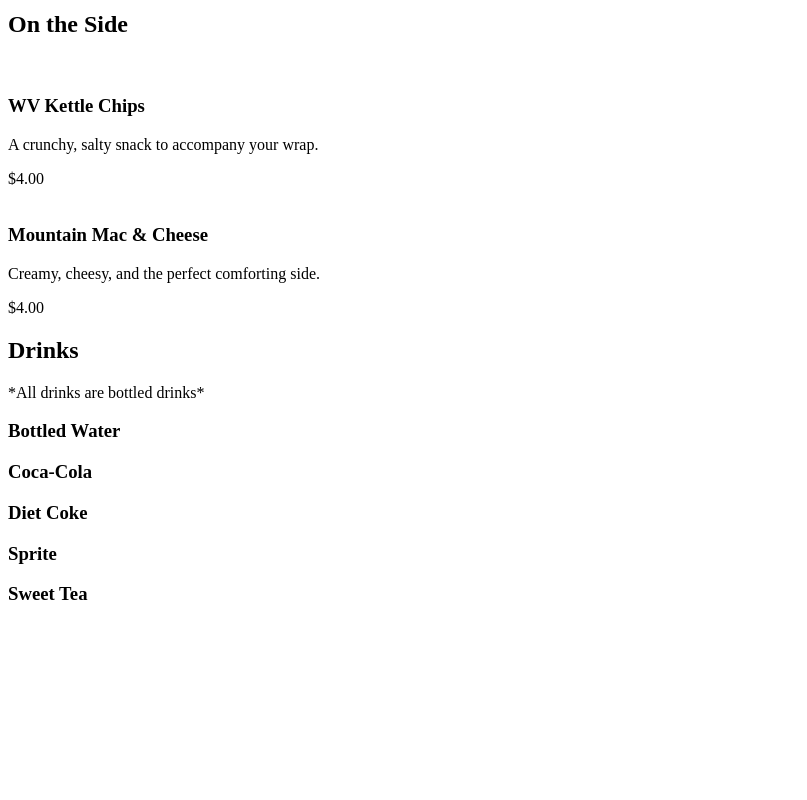
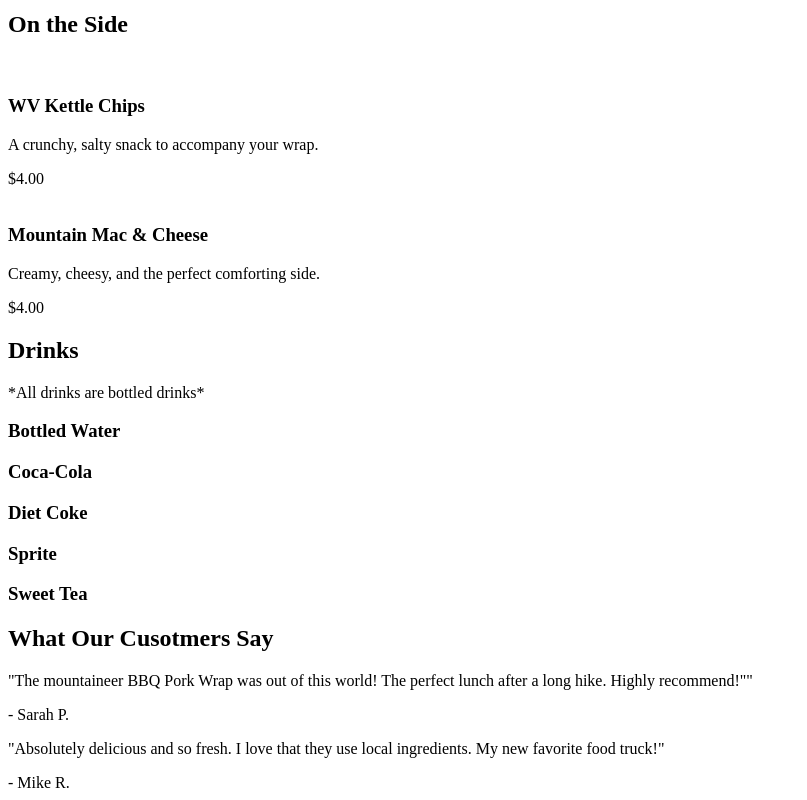
Before and after one commit to cpcodex/food-truck-webapp, a plain HTML site: page index.html in a window 1280 px wide. Shown: the part 1090-1890 px from the top of the page, without its empty margins (0-807 px from the left). Before the commit the page ends 1714 px from the top, so only its background shows below. Drawn offline with Linux system fonts and the light colour scheme.

Commit message:
init; customer review section

```diff
--- a/index.html
+++ b/index.html
@@ -130,6 +130,26 @@
           <h3>Sweet Tea</h3>
         </div>
       </section>
+
+      <section>
+        <h2>What Our Cusotmers Say</h2>
+
+        <div>
+          <p>
+            "The mountaineer BBQ Pork Wrap was out of this world! The perfect
+            lunch after a long hike. Highly recommend!""
+          </p>
+          <span>- Sarah P.</span>
+        </div>
+
+        <div>
+          <p>
+            "Absolutely delicious and so fresh. I love that they use local
+            ingredients. My new favorite food truck!"
+          </p>
+          <span>- Mike R.</span>
+        </div>
+      </section>
     </main>
 
     <!-- Footer Section -->
```
